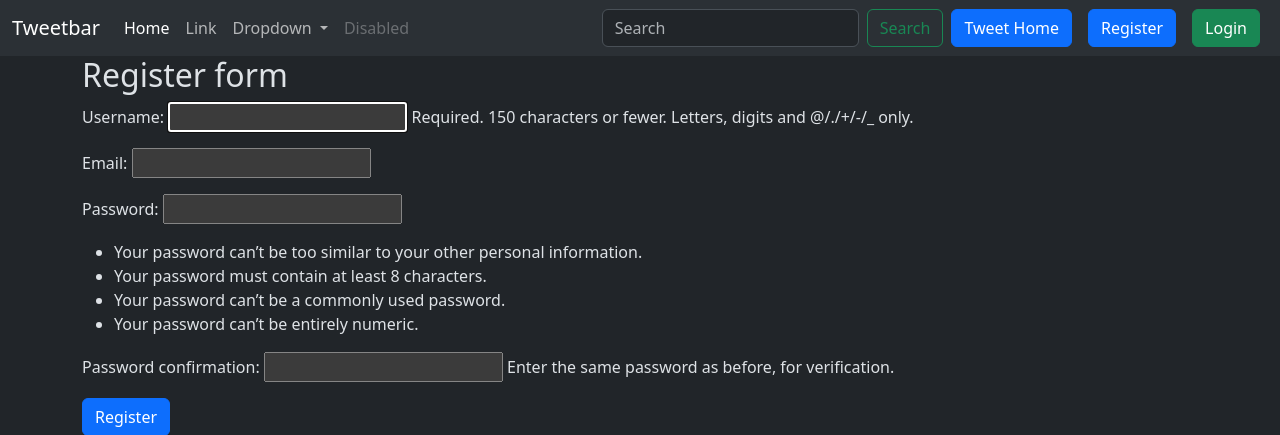
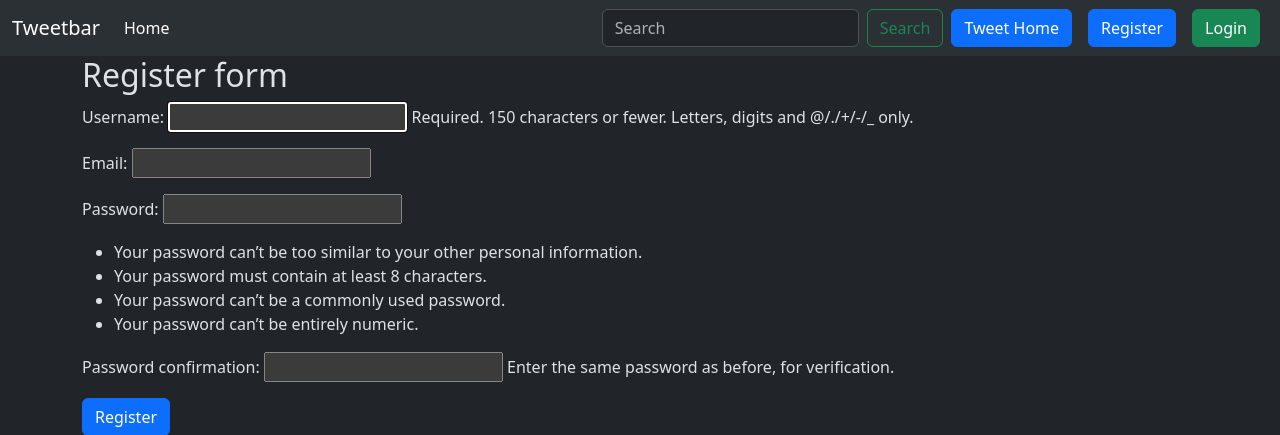
Before and after one commit to mbasnet123/simple-tweet-application, a Django app: page /tweet/register/ in a window 1280 px wide. Shown: the top 435 px of the page. Run offline with Django 5.2, Linux system fonts and the light colour scheme.

Commit message:
configured urls for Tweetbar and home

```diff
--- a/simpletweet/urls.py
+++ b/simpletweet/urls.py
@@ -21,6 +21,7 @@ from django.conf.urls.static import static
 from django.contrib.auth.urls import views as auth_views
 
 urlpatterns = [
+    path('', include('tweet.urls')),
     path('admin/', admin.site.urls),
     path('tweet/', include('tweet.urls')),
     path('accounts/', include('django.contrib.auth.urls')),
--- a/templates/layout.html
+++ b/templates/layout.html
@@ -15,31 +15,14 @@
 <body >
     <nav class="navbar navbar-expand-lg bg-body-tertiary">
         <div class="container-fluid">
-          <a class="navbar-brand" href="#">Tweetbar</a>
+          <a class="navbar-brand" href="{% url 'tweet_list' %}">Tweetbar</a>
           <button class="navbar-toggler" type="button" data-bs-toggle="collapse" data-bs-target="#navbarSupportedContent" aria-controls="navbarSupportedContent" aria-expanded="false" aria-label="Toggle navigation">
             <span class="navbar-toggler-icon"></span>
           </button>
           <div class="collapse navbar-collapse" id="navbarSupportedContent">
             <ul class="navbar-nav me-auto mb-2 mb-lg-0">
               <li class="nav-item">
-                <a class="nav-link active" aria-current="page" href="#">Home</a>
-              </li>
-              <li class="nav-item">
-                <a class="nav-link" href="#">Link</a>
-              </li>
-              <li class="nav-item dropdown">
-                <a class="nav-link dropdown-toggle" href="#" role="button" data-bs-toggle="dropdown" aria-expanded="false">
-                  Dropdown
-                </a>
-                <ul class="dropdown-menu">
-                  <li><a class="dropdown-item" href="#">Action</a></li>
-                  <li><a class="dropdown-item" href="#">Another action</a></li>
-                  <li><hr class="dropdown-divider"></li>
-                  <li><a class="dropdown-item" href="#">Something else here</a></li>
-                </ul>
-              </li>
-              <li class="nav-item">
-                <a class="nav-link disabled" aria-disabled="true">Disabled</a>
+                <a class="nav-link active" aria-current="page" href="{% url 'index' %}">Home</a>
               </li>
             </ul>
             <form class="d-flex" role="search">
--- a/tweet/urls.py
+++ b/tweet/urls.py
@@ -2,8 +2,9 @@ from django.urls import path
 from . import views
 
 urlpatterns = [
-    # path('', views.index, name='index'),
+    # path('', views.home, name = 'home'),
     path('', views.tweet_list, name='tweet_list'),
+    path('index/', views.index, name='index'),
     path('create/', views.tweet_create, name='tweet_create'),
     path('<int:tweet_id>/edit/', views.tweet_edit, name='tweet_edit'),
     path('<int:tweet_id>/delete/', views.tweet_delete, name='tweet_delete'),
--- a/tweet/views.py
+++ b/tweet/views.py
@@ -4,6 +4,7 @@ from .forms import TweetForm, UserRegistrationForm
 from django.shortcuts import get_object_or_404, redirect
 from django.contrib.auth.decorators import login_required
 from django.contrib.auth import login
+from django.views.decorators.csrf import csrf_protect
 
 # Create your views here.
 
@@ -48,7 +49,7 @@ def tweet_delete(request, tweet_id):
         return redirect('tweet_list')
     return render(request, 'tweet_confirm_delete.html', {'tweet': tweet})
 
-
+@csrf_protect
 def register(request):
     if request.method == 'POST':
         form = UserRegistrationForm(request.POST)
```
Also changed, not shown: db.sqlite3, media/photos/messi.jpg (added).
